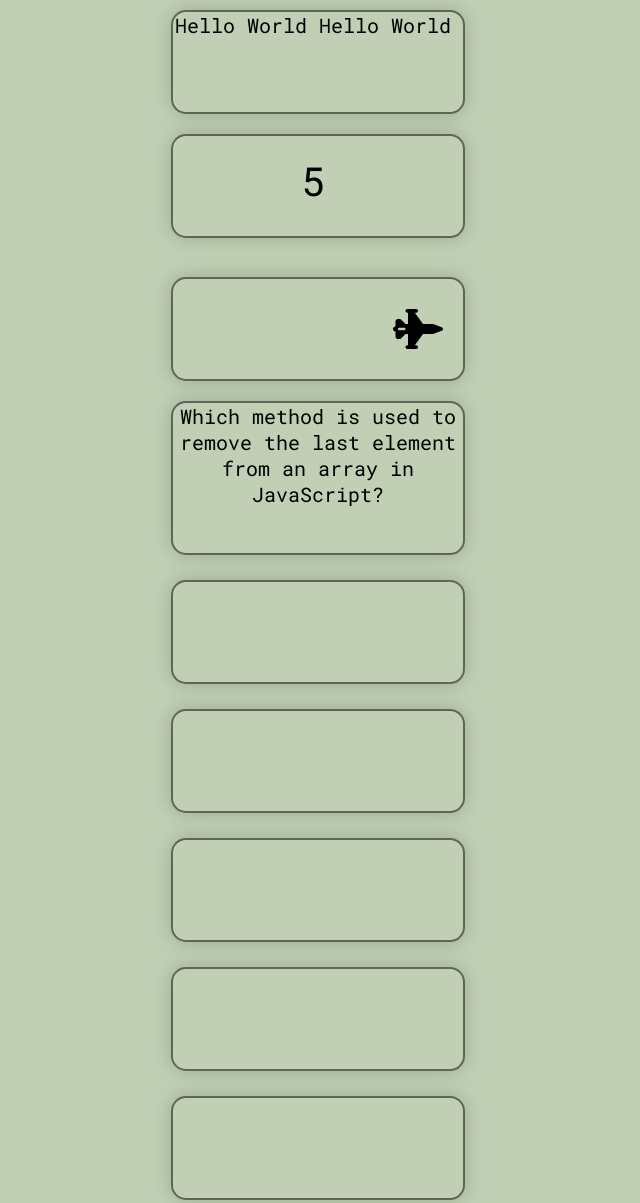
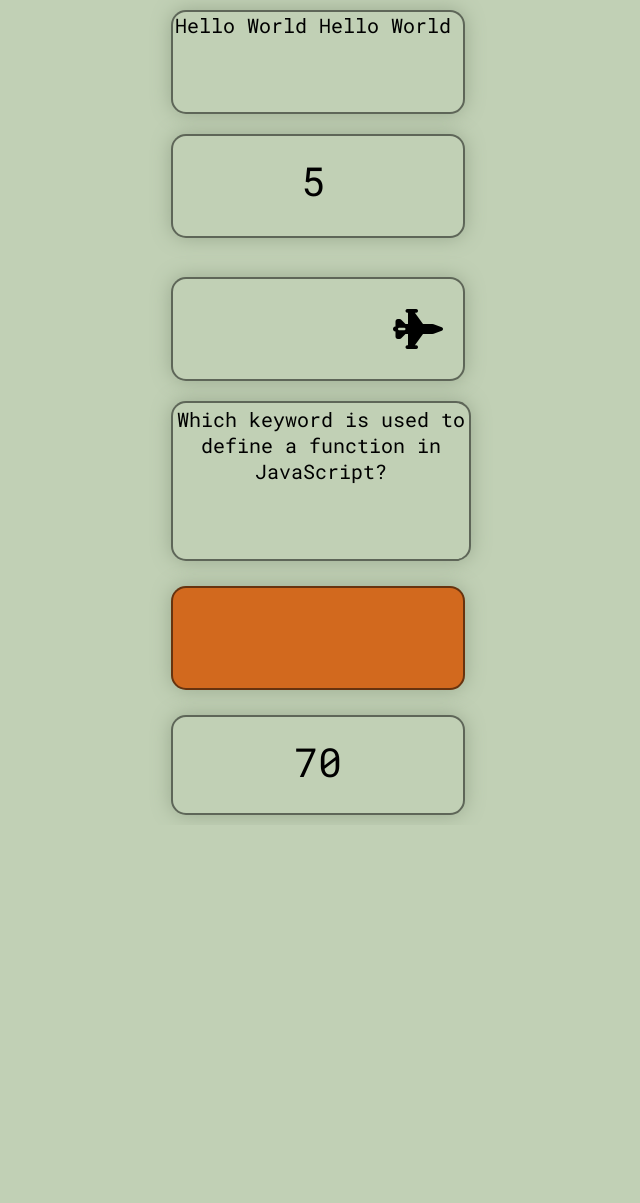
Before and after one commit to Mursaleen00/SetInterval_Assignment, a plain HTML site: page index.html in a window 1280 px wide. Shown: the top 1203 px of the page, without its empty margins (304-944 px from the left). After the commit the page ends 825 px from the top, so only its background shows below. Drawn offline with Linux system fonts and the light colour scheme.

Commit message:
6 question completed

```diff
--- a/index.html
+++ b/index.html
@@ -5,14 +5,17 @@
     <meta http-equiv="X-UA-Compatible" content="IE=edge" />
     <meta name="viewport" content="width=device-width, initial-scale=1.0" />
     <link rel="stylesheet" href="style.css" />
-    <link rel="stylesheet" href="https://cdnjs.cloudflare.com/ajax/libs/font-awesome/6.4.0/css/all.min.css">
+    <link
+      rel="stylesheet"
+      href="https://cdnjs.cloudflare.com/ajax/libs/font-awesome/6.4.0/css/all.min.css"
+    />
     <title>Mursaleen00</title>
   </head>
   <body>
     <div class="main">
       <div class="row">
         <div class="col">
-            <p id="para"></p>
+          <p id="para"></p>
         </div>
         <div class="col">
           <p id="para2">10</p>
@@ -22,29 +25,19 @@
         </div>
         <div class="col_1">
           <p id="para4">
-
+            How do you declare a constant variable in JavaScript?
           </p>
         </div>
-        <div class="col">
-
-        </div>
-        <div class="col">
-
-        </div>
-        <div class="col">
-
-        </div>
-        <div class="col">
-
-        </div>
-        <div class="col">
-
-        </div>
-        <div class="col">
-
-        </div>
+        <div class="col" id="para5"></div>
+        <div class="col" id="para9">0</div>
+        <!-- <div class="col"></div>
+        <div class="col"></div>
+        <div class="col"></div>
+        <div class="col"></div> -->
       </div>
     </div>
+
+
 
     <script src="script.js"></script>
   </body>
--- a/script.js
+++ b/script.js
@@ -5,24 +5,28 @@ let para = document.getElementById('para');
 let para2 = document.getElementById('para2');
 let para3 = document.getElementById('para3');
 let para4 = document.getElementById('para4');
+let para5 = document.getElementById('para5');
+let para9 = document.getElementById('para9');
 
 
 
-
-function check() {
+// Assignment 4
+function assignment4() {
+    let math = Math.floor(Math.random() * 10);
     let arr = ["Inside which HTML element do we put the JavaScript?", "Which of the following is NOT a valid JavaScript variable name?", "What is the correct way to declare a JavaScript array?", "Which keyword is used to define a function in JavaScript?", "How do you check if a variable is an array in JavaScript?", "What does the 'this' keyword refer to in JavaScript?", "Which method is used to remove the last element from an array in JavaScript?", "What is the purpose of the 'addEventListener' method in JavaScript?", "Which of the following is NOT a JavaScript data type?", "How do you declare a constant variable in JavaScript?",];
-    let math = Math.floor(Math.random() * 10);
     math
     para4.innerText = arr[math]
 }
+setInterval(assignment4, 5000)
 
-setInterval(check, 3000)
 
+// Assignment 1
 setInterval(function assignment1() {
     para.innerHTML += "Hello World ";
 }, 2000);
 
 
+// Assignment 2
 function assignment2() {
     if (x == 0) {
         clearInterval(a)
@@ -30,7 +34,10 @@ function assignment2() {
         para2.innerHTML = --x;
     }
 }
+a = setInterval(assignment2, 1000)
 
+
+// Assignment 3
 function assignment3() {
     y = y + 10;
     if (y == 200) {
@@ -39,12 +46,19 @@ function assignment3() {
         para3.style.marginLeft = y + "px";
     }
 }
+b = setInterval(assignment3, 100)
 
 
+// Assignment 5
+let color = ["red","blue","yellow","pink","black","white","bisque","chocolate","cyan"];
+setInterval(function assignment5(){
+    let math = Math.floor(Math.random() * 10);
+    para5.style.backgroundColor = color[math];
+}, 3000);
 
-b = setInterval(assignment3, 100)
-a = setInterval(assignment2, 1000)
 
-// setInterval(assignment4(){
-//     para4.innerHTML = arr[math];
-// }, 5000)
+// Assignment 9
+setInterval(function assignment5(){
+    let math = Math.floor(Math.random() * 101);
+    para9.innerHTML = math;
+}, 500);
--- a/style.css
+++ b/style.css
@@ -46,6 +46,7 @@ body {
   box-shadow: 0px 0px 20px #99a98f;
   display: inline-block;
   border: 2px rgba(0, 0, 0, 0.51) solid;
+  padding: 3px;
 }
 
 .para , p {
@@ -67,3 +68,10 @@ body {
   padding: 30px ;
   font-size: 40px;
 }
+
+#para9{
+  height: 60px;
+  padding: 18px  0px;
+  font-size: 40px;
+  text-align: center;
+}
```
